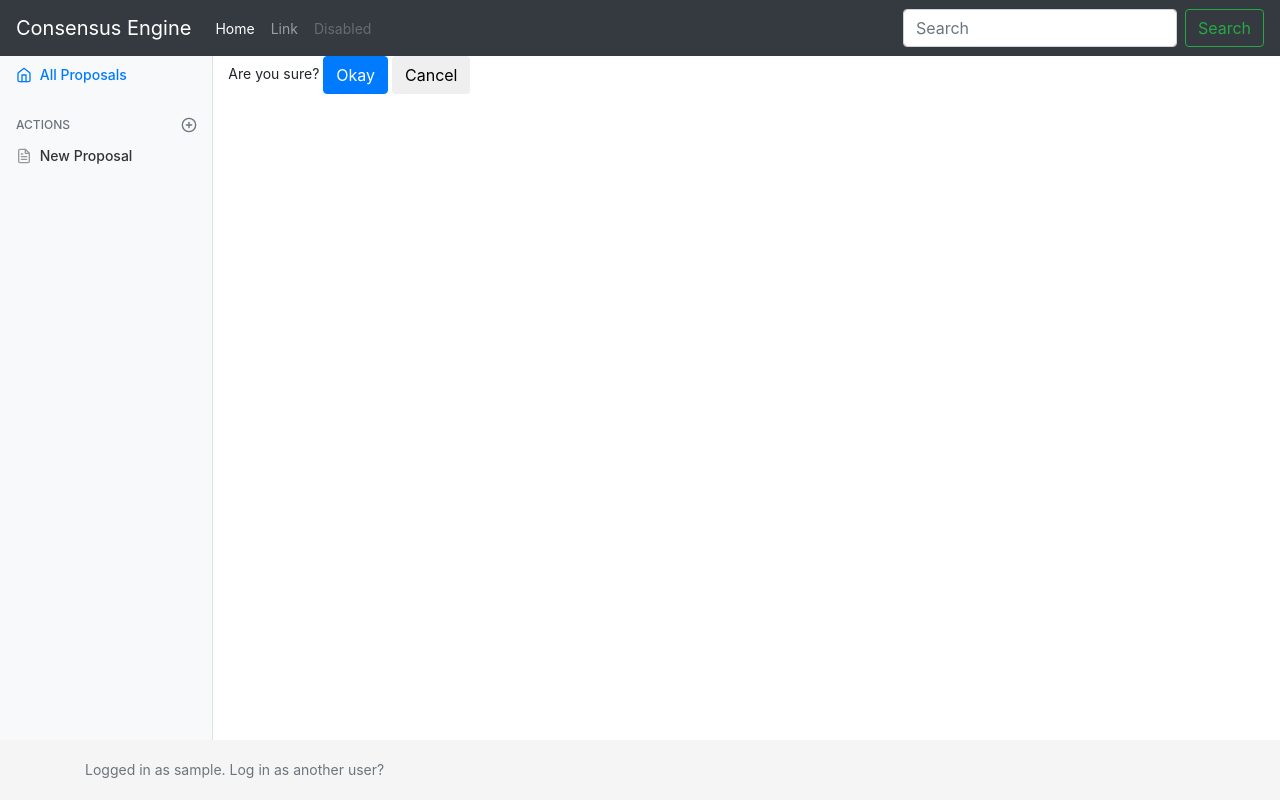
After one commit to jonsaunders-git/consensus_engine, a Django app: page /proposals/1/choice/1/delete/ in a window 1280 px wide. The commit adds this page. Run offline with Django 3.2, Linux system fonts and the light colour scheme; a user stored in the database is signed in; tables that the repository leaves empty hold one stand-in row (values such as "Sample post"); some libraries are stand-ins or nearby versions.

Commit message:
Added Removal of choices

```diff
--- a/consensus_engine/models.py
+++ b/consensus_engine/models.py
@@ -8,16 +8,27 @@ class Proposal(models.Model):
     date_proposed = models.DateTimeField('date proposed')
     proposal_caption = models.CharField(max_length=200)
 
+
+class ProposalChoiceManager(models.Manager):
+    def activated(self):
+        return self.get_queryset().filter(activated_date__isnull=False, deactivated_date__isnull=True)
+
+
 class ProposalChoice(models.Model):
     proposal = models.ForeignKey(Proposal, on_delete=models.CASCADE)
     text = models.CharField(max_length=200)
     priority = models.IntegerField(null=True)
+    activated_date = models.DateTimeField('active date', null=True)
+    deactivated_date = models.DateTimeField('deactivated date', null=True)
+    objects = ProposalChoiceManager()
+
 
 class ChoiceTicket(models.Model):
     user = models.ForeignKey(User, on_delete=models.SET_NULL, null=True, blank=True)
     date_chosen = models.DateTimeField('date chosen')
     proposal_choice = models.ForeignKey(ProposalChoice, on_delete=models.CASCADE)
 
+
 class CurrentChoiceTicket(models.Model):
     user = models.ForeignKey(User, on_delete=models.CASCADE)
     proposal = models.ForeignKey(Proposal, on_delete=models.CASCADE)
--- /dev/null
+++ b/consensus_engine/templates/consensus_engine/delete_choice.html
@@ -0,0 +1,39 @@
+{% extends "base.html" %}
+{% load static %}
+
+{% block page_nav %}
+  <ul class="nav flex-column">
+    <li class="nav-item">
+      <a class="nav-link active" href="{% url 'list_proposals' %}">
+        <span data-feather="home"></span>
+        All Proposals
+      </a>
+    </li>
+  </ul>
+
+  <h6 class="sidebar-heading d-flex justify-content-between align-items-center px-3 mt-4 mb-1 text-muted">
+    <span>Actions</span>
+    <a class="d-flex align-items-center text-muted" href="#">
+      <span data-feather="plus-circle"></span>
+    </a>
+  </h6>
+  <ul class="nav flex-column mb-2">
+    <li class="nav-item">
+      <a class="nav-link" href="{% url 'new_proposal' %}">
+        <span data-feather="file-text"></span>
+        New Proposal
+      </a>
+    </li>
+  </ul>
+{% endblock %}
+
+{% block page_content %}
+
+<form action="" method="post">
+  {% csrf_token %}
+    Are you sure?
+    <button type="submit" name="okay_btn" value="Okay" class="btn btn-primary">Okay</button>
+    <button type="submit" name="cancel_btn" value="Cancel" class="btn ">Cancel</button>
+</form>
+
+{% endblock %}
--- a/consensus_engine/templates/consensus_engine/list_proposal_choices.html
+++ b/consensus_engine/templates/consensus_engine/list_proposal_choices.html
@@ -73,7 +73,7 @@
     {% csrf_token %}
     <div class="form-group">
     <div class="list-group">
-    {% for choice in proposal.proposalchoice_set.all %}
+    {% for choice in active_choices %}
       <input type="radio" name="choice" id="choice{{ forloop.counter }}" value="{{ choice.id }}" {% if current_choice.choice_ticket.proposal_choice.id == choice.id %}checked{% endif %}/>
       <label class="list-group-item" for="choice{{ forloop.counter }}">{{ choice.text }}</label>
     {% endfor %}
--- a/consensus_engine/templates/consensus_engine/view_proposal.html
+++ b/consensus_engine/templates/consensus_engine/view_proposal.html
@@ -52,10 +52,11 @@
         <div class="row">
           <div class="col">
             <ul class="list-group">
-              {% for choice in proposal.proposalchoice_set.all %}
+              {% for choice in active_choices %}
               <li class="list-group-item">
                 {{ choice.text }}
-                <a class="btn btn-primary" href="{% url 'edit_choice' proposal.id choice.id %}">Edit</a>
+                <a class="btn" href="{% url 'edit_choice' proposal.id choice.id %}">Edit</a>
+                <a class="btn" href="{% url 'delete_choice' proposal.id choice.id %}">Remove</a>
               </li>
               {% endfor %}
             </ul>
--- a/consensus_engine/urls.py
+++ b/consensus_engine/urls.py
@@ -11,7 +11,8 @@ urlpatterns = [
     path('proposals/<int:proposal_id>/edit/', views.edit_proposal, name='edit_proposal'),
     path('proposals/<int:proposal_id>/vote/', views.vote_proposal, name='vote_proposal'),
     path('proposals/<int:proposal_id>/choice/new/', views.new_choice, name='new_choice'),
-    path('proposals/<int:proposal_id>/choice/edit/<int:choice_id>/', views.edit_choice, name='edit_choice'),
+    path('proposals/<int:proposal_id>/choice/<int:choice_id>/edit/', views.edit_choice, name='edit_choice'),
+    path('proposals/<int:proposal_id>/choice/<int:choice_id>/delete/', views.delete_choice, name='delete_choice'),
     path('accounts/', include('django.contrib.auth.urls')),
     path('<int:proposal_id>/register_vote/', views.register_vote, name='register_vote'),
 ]
--- a/consensus_engine/views.py
+++ b/consensus_engine/views.py
@@ -13,6 +13,7 @@ from .forms import ProposalForm, ProposalChoiceForm
 def index(request):
     return render(request, 'consensus_engine/index.html')
 
+
 @login_required
 def view_proposal(request, proposal_id):
     # view the proposal choices
@@ -22,7 +23,9 @@ def view_proposal(request, proposal_id):
     except (KeyError, CurrentChoiceTicket.DoesNotExist):
         current_choice = None
 
-    context = {'proposal' : proposal, 'current_choice' : current_choice}
+    active_choices = proposal.proposalchoice_set.activated()
+
+    context = {'proposal' : proposal, 'current_choice' : current_choice, 'active_choices' : active_choices }
     return render(request, 'consensus_engine/view_proposal.html', context)
 
 
@@ -54,6 +57,7 @@ def edit_proposal(request, proposal_id):
 
     return render(request, 'consensus_engine/edit_proposal.html', {'form': form})
 
+
 @login_required
 def vote_proposal(request, proposal_id):
     # view the proposal choices
@@ -63,12 +67,14 @@ def vote_proposal(request, proposal_id):
     except (KeyError, CurrentChoiceTicket.DoesNotExist):
         current_choice = None
 
-    context = {'proposal' : proposal, 'current_choice' : current_choice}
+    active_choices = proposal.proposalchoice_set.activated()
+
+    context = {'proposal' : proposal, 'current_choice' : current_choice, 'active_choices' : active_choices }
     return render(request, 'consensus_engine/list_proposal_choices.html', context)
+
 
 @login_required
 def new_proposal(request):
-
      # if this is a POST request we need to process the form data
     if request.method == 'POST':
         # create a form instance and populate it with data from the request:
@@ -85,16 +91,14 @@ def new_proposal(request):
             obj.save()
             # redirect to a new URL:
             return HttpResponseRedirect('/proposals/')
-
     # if a GET (or any other method) we'll create a blank form
     else:
         form = ProposalForm(initial={'date_proposed': timezone.now()})
+    return render(request, 'consensus_engine/new_proposal.html', {'form': form})
 
-    return render(request, 'consensus_engine/new_proposal.html', {'form': form})
 
 @login_required
 def new_choice(request, proposal_id):
-
     proposal = get_object_or_404(Proposal, pk=proposal_id)
      # if this is a POST request we need to process the form data
     if request.method == 'POST':
@@ -105,16 +109,16 @@ def new_choice(request, proposal_id):
         if form.is_valid():
             # process the data in form.cleaned_data as required
             # ...
-
-            form.save()
+            obj = form.save(commit=False)
+            obj.activated_date = timezone.now()
+            obj.save()
             # redirect to a new URL:
             return HttpResponseRedirect('/proposals/%d/' % proposal_id)
-
     # if a GET (or any other method) we'll create a blank form
     else:
         form = ProposalChoiceForm()
+    return render(request, 'consensus_engine/new_choice.html', {'form': form, 'proposal_id' : proposal_id})
 
-    return render(request, 'consensus_engine/new_choice.html', {'form': form, 'proposal_id' : proposal_id})
 
 @login_required
 def edit_choice(request, proposal_id, choice_id):
@@ -140,12 +144,32 @@ def edit_choice(request, proposal_id, choice_id):
     return render(request, 'consensus_engine/edit_choice.html', {'form': form})
 
 
+@login_required
+def delete_choice(request, proposal_id, choice_id):
+
+    choice = get_object_or_404(ProposalChoice, pk=choice_id)
+     # if this is a POST request we need to process the form data
+    if request.method == 'POST':
+        # create a form instance and populate it with data from the request:
+        # check whether it's valid:
+        if 'okay_btn' in request.POST:
+            # process the data in form.cleaned_data as required
+            # ...
+            choice.deactivated_date = timezone.now()
+            choice.save()
+
+        # redirect to a new URL:
+        return HttpResponseRedirect('/proposals/%d/' % proposal_id)
+
+    return render(request, 'consensus_engine/delete_choice.html')
+
 
 @login_required
 def list_proposals(request):
     proposals_list = Proposal.objects.order_by('-date_proposed')
     context = {'proposals_list': proposals_list}
     return render(request, 'consensus_engine/list_proposals.html', context)
+
 
 @login_required
 def register_vote(request, proposal_id):
@@ -160,10 +184,10 @@ def register_vote(request, proposal_id):
         })
     return HttpResponseRedirect(reverse('list_proposals'))
 
+
 def vote(user, proposal, selected_choice):
     ticket = ChoiceTicket(user=user, date_chosen=timezone.now(), proposal_choice=selected_choice)
     ticket.save()
-
     # make an entry in the current choice table for easy look up
     try:
         current_choice = CurrentChoiceTicket.objects.get(user = user, proposal = proposal)
```
Also changed, not shown: consensus_engine/migrations/0011_auto_20200421_0954.py (added), consensus_engine/migrations/0012_auto_20200421_0959.py (added).
